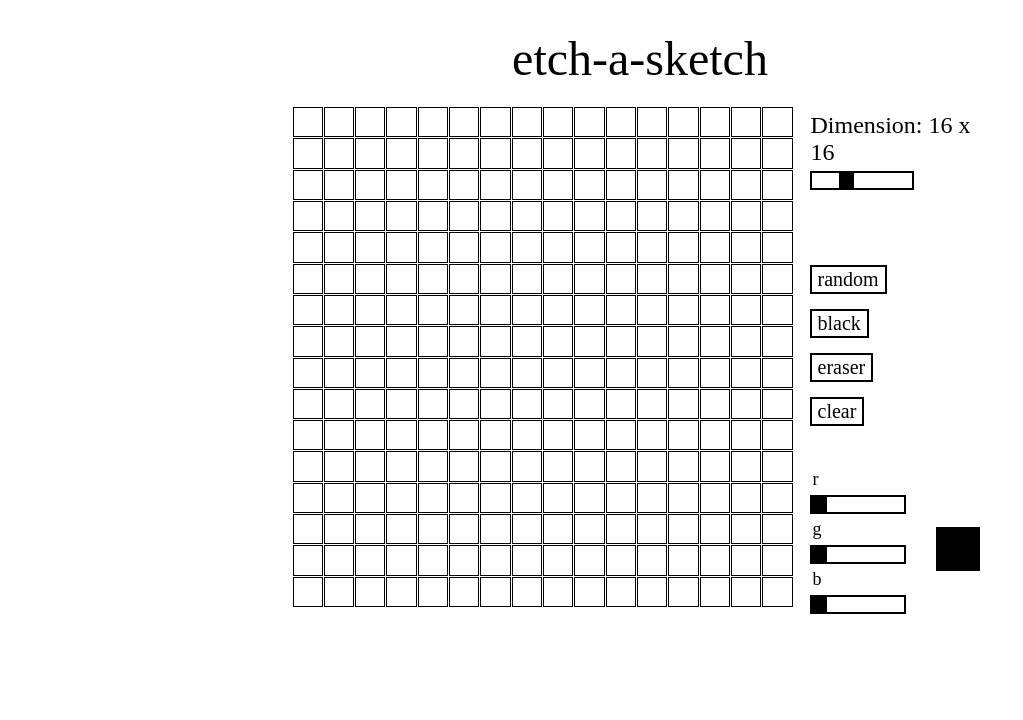
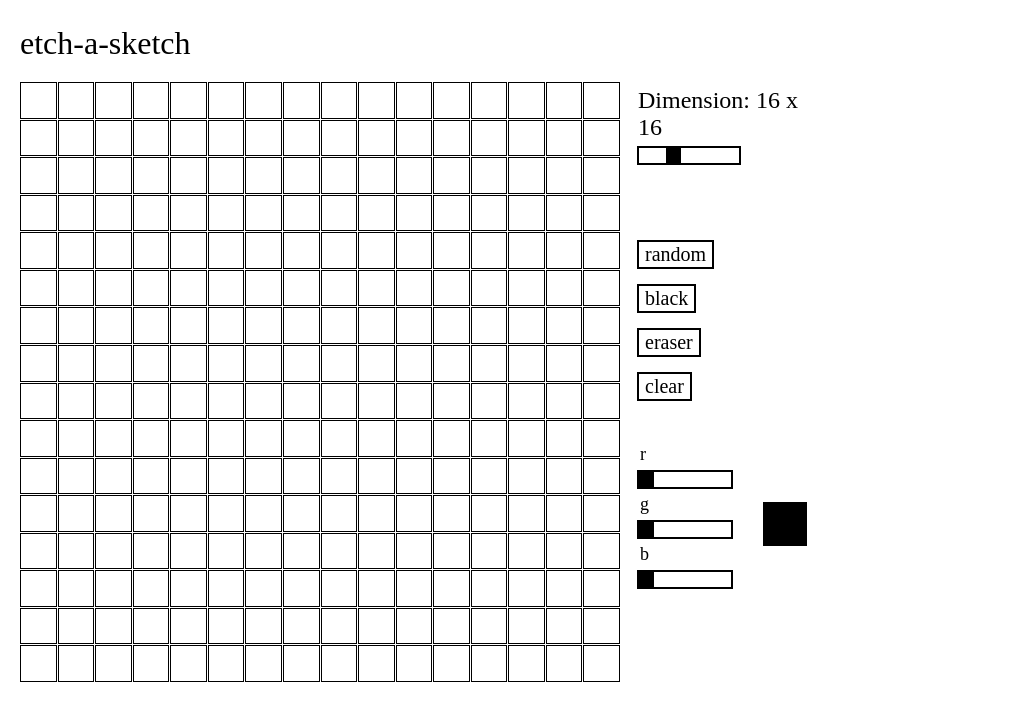
Before and after one commit to mingucodes/TOP-etch-a-sketch-colored, a plain HTML site: page index.html in a window 1280 px wide. Shown: the whole page, without its empty margins (0-1023 px from the left). Drawn offline with Linux system fonts and the light colour scheme; a web font is replaced by a local one.

Commit message:
web version styling - could not figure out how to align title to the grid based on window size

```diff
--- a/index.html
+++ b/index.html
@@ -9,7 +9,12 @@
   </head>
 
   <body>
-    <button class="title-text" onClick="window.location.reload();">etch-a-sketch</button>
+
+    <div class="header">
+      <div id="title-padding-front"></div>
+      <div class="title-text">etch-a-sketch</div>
+      <div id="title-padding-back"></div>
+    </div>
 
     <div class="main-container">
 
--- a/main.js
+++ b/main.js
@@ -1,6 +1,11 @@
 const body = document.querySelector('body');
 const container = document.querySelector('.grid-container');
 const blocks = document.querySelectorAll('.block');
+
+const title = document.querySelector('.title-text');
+title.addEventListener('click', () => {
+  window.location.reload();
+})
 
 // Default Grid //
 addBlocks(16);
--- a/style.css
+++ b/style.css
@@ -13,15 +13,51 @@ body {
   --preview: black;
 }
 
+/* .header {
+  display: flex;
+  margin-top: 20px;
+  margin-bottom: -50px;
+} */
+
+/* #title-padding-front {
+  flex-grow: 2;
+  border: 2px solid blue;
+  flex-shrink: 10;
+} */
+
+/* #title-padding-back {
+  flex-grow: 3;
+  border: 2px solid blue;
+  flex-shrink: 1;
+} */
+
 .title-text {
-  display: block;
-  font-family: inherit;
-  font-size: 3rem;
+  /* flex-grow: 1; */
+  display: inline-block;
+  font-size: 2rem;
   color: black;
   background-color: white;
-  border: none;
-  margin: 30px auto -30px auto;
+  /* width: 500px; */
+  margin: 25px auto 10px 20px;
+  /* border: 2px solid red; */
 }
+
+/* title position */
+/* @media screen and (max-width: 720px) {
+  #title-padding-front {
+    flex-grow: 1;
+    flex-shrink: 10;
+  }
+
+  .title-text {
+    width: 200px;
+  }
+
+  #title-padding-back {
+    flex-grow: 30;
+    flex-shrink: 1;
+  }
+} */
 
 .title-text:hover {
   cursor: pointer;
@@ -34,8 +70,9 @@ body {
 
 .grid-container {
   padding: 0;
-  width: 500px;
-  height: 500px;
+  min-width: 600px;
+  width: 600px;
+  height: 600px;
   display: grid;
   grid-template-columns: repeat(var(--column), 1fr);
   grid-gap: 1px;
@@ -68,10 +105,11 @@ body {
 
 .main-container {
   display: flex;
-  justify-content: center;
+  justify-content: flex-start;
   align-items: flex-start;
   column-gap: 15px;
-  margin-top: 50px;
+  margin-top: 10px;
+  margin-left: 20px;
 }
 
 .tools-container {
```
